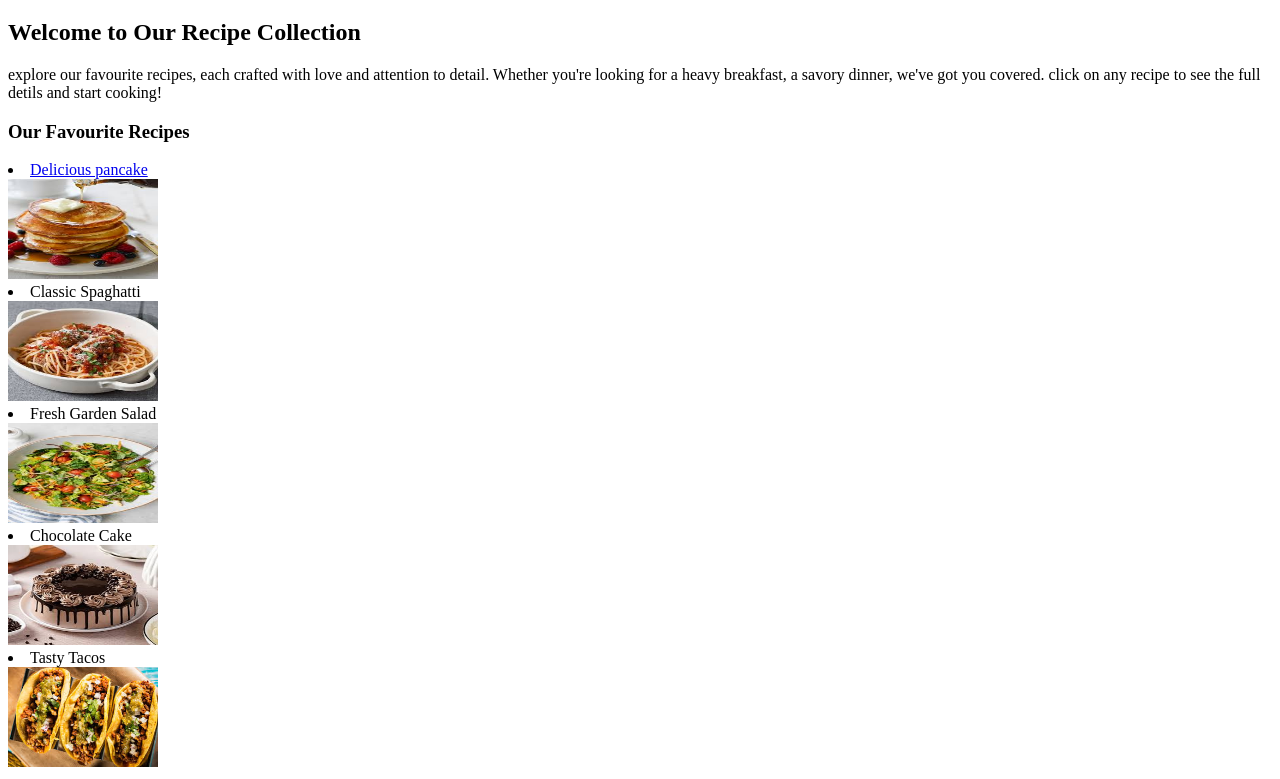
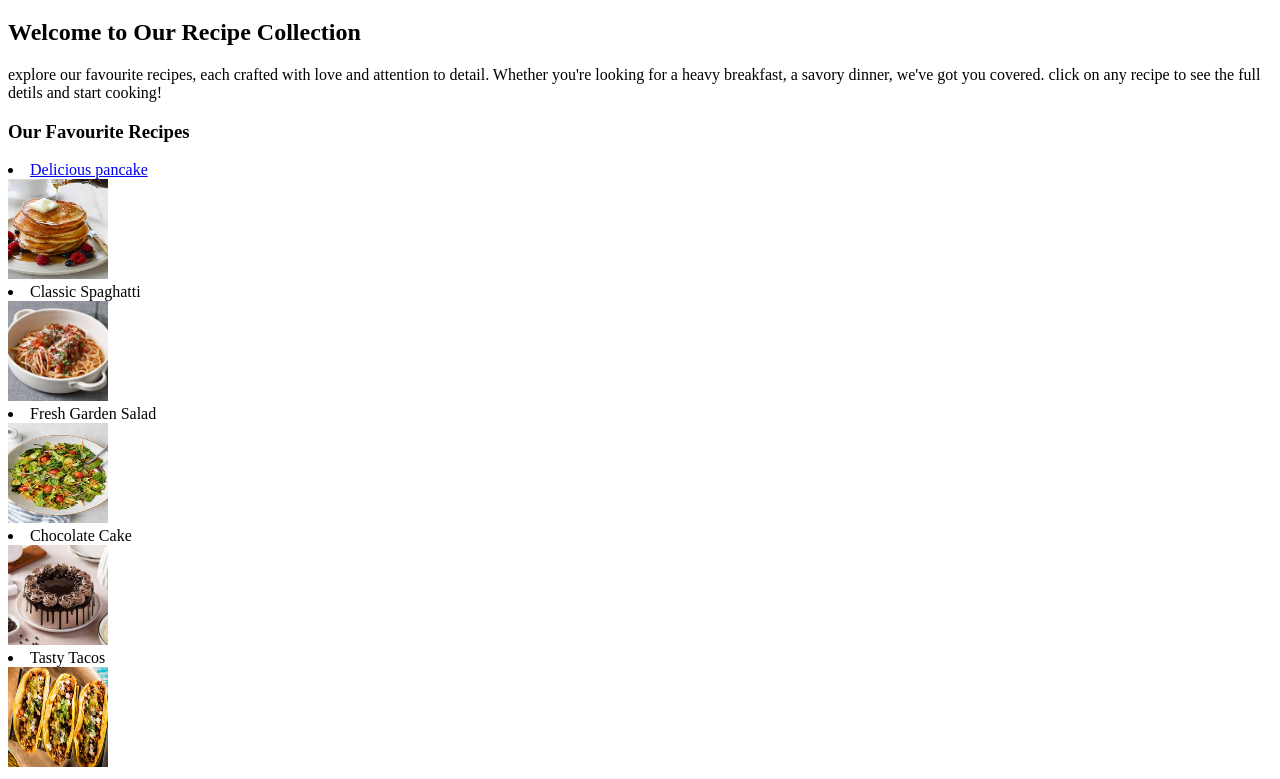
Before and after one commit to shadma16/Food-Recipes-Html, a plain HTML site: page index.html in a window 1280 px wide. Shown: the part 61-840 px from the top of the page. Drawn offline with Linux system fonts and the light colour scheme.

Commit message:
Update index.html

```diff
--- a/index.html
+++ b/index.html
@@ -10,19 +10,19 @@
     <h3>Our Favourite Recipes</h3>
      <uo>
         <li> <a href="recipe - Delicoius pancake.html" >Delicious pancake</a></li>
-        <img src="images/pancake.jpeg" width="150" height="100">
+        <img src="images/pancake.jpeg" width="100" height="100">
 
         <li>Classic Spaghatti</li>
-        <img src="images/classic spaghetti.jpeg" width="150" height="100">
+        <img src="images/classic spaghetti.jpeg" width="100" height="100">
 
         <li>Fresh Garden Salad</li>
-        <img src="images/fresh salad.jpeg" width="150" height="100">
+        <img src="images/fresh salad.jpeg" width="100" height="100">
 
         <li>Chocolate Cake</li>
-        <img src="images/choco cake.jpeg" width="150" height="100">
+        <img src="images/choco cake.jpeg" width="100" height="100">
 
         <li>Tasty Tacos</li>
-        <img src="images/tacos.jpeg" width="150" height="100">
+        <img src="images/tacos.jpeg" width="100" height="100">
 
     </body>
 </html>
```
